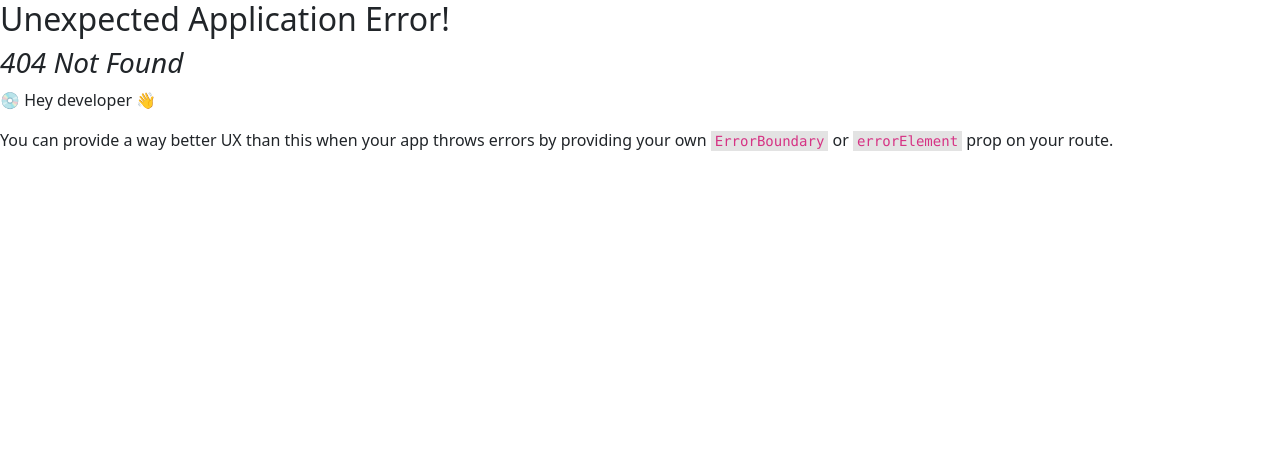
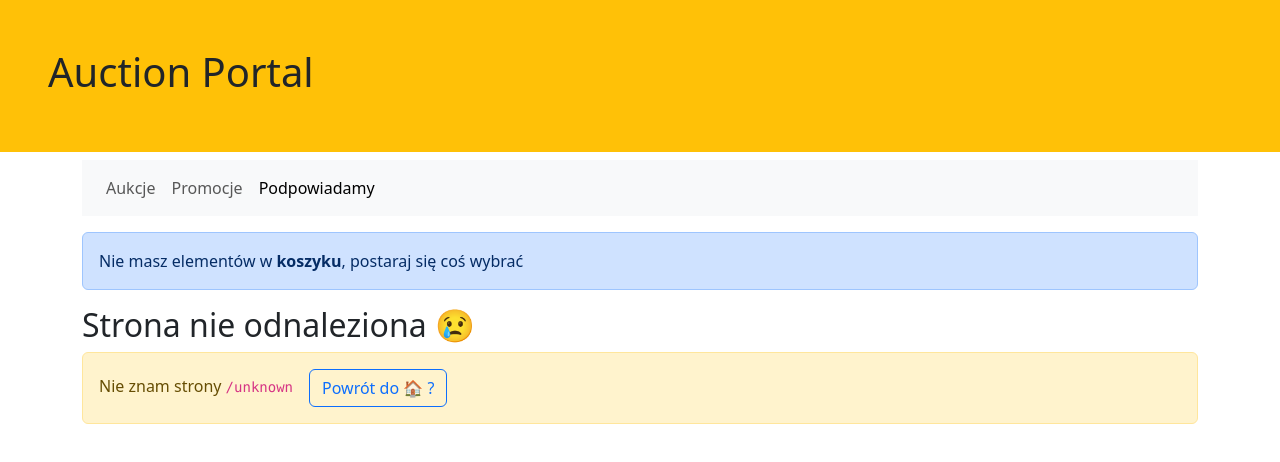
Before and after one commit to michaljabi/20241210-react, a React (Vite) app in the folder auction-portal/: page /advices in a window 1280 px wide. Before the commit this address had no page. Shown: the top 462 px of the page. Built offline with nearby package versions, Linux system fonts and the light colour scheme.

Commit message:
task(2.9)[NotFoundPage]: handle '*' wildcard navigation

```diff
--- a/auction-portal/src/App.tsx
+++ b/auction-portal/src/App.tsx
@@ -1,5 +1,5 @@
-import {Header} from "./Header.tsx";
-import {MainMenu} from "./MainMenu.tsx";
+import {Header} from "./common/Header.tsx";
+import {MainMenu} from "./common/MainMenu.tsx";
 import {ItemsInCart} from "./shared/ItemsInCart.tsx";
 import {Outlet} from "react-router";
 
--- /dev/null
+++ b/auction-portal/src/common/NotFoundPage.tsx
@@ -0,0 +1,13 @@
+import {Link} from "react-router";
+
+export function NotFoundPage() {
+    return (
+        <>
+            <h2> Strona nie odnaleziona 😢 </h2>
+            <div className="alert alert-warning">
+                Nie znam strony <code>/unknown</code>
+                <Link to="/" className="btn btn-outline-primary mx-3"> Powrót do 🏠 ? </Link>
+            </div>
+        </>
+    );
+}
--- a/auction-portal/src/router.tsx
+++ b/auction-portal/src/router.tsx
@@ -1,6 +1,7 @@
 import { createBrowserRouter } from 'react-router'
 import App from "./App.tsx";
 import {AuctionsPage} from "./auction/AuctionsPage.tsx";
+import {NotFoundPage} from "./common/NotFoundPage.tsx";
 
 export const router = createBrowserRouter([
     {
@@ -10,6 +11,10 @@ export const router = createBrowserRouter([
             {
                 path: "auctions",
                 element: <AuctionsPage />
+            },
+            {
+                path: '*',
+                element: <NotFoundPage />
             }
         ]
     },
```
Also changed, not shown: auction-portal/src/common/Header.tsx (renamed from auction-portal/src/Header.tsx), auction-portal/src/common/MainMenu.tsx (renamed from auction-portal/src/MainMenu.tsx).
